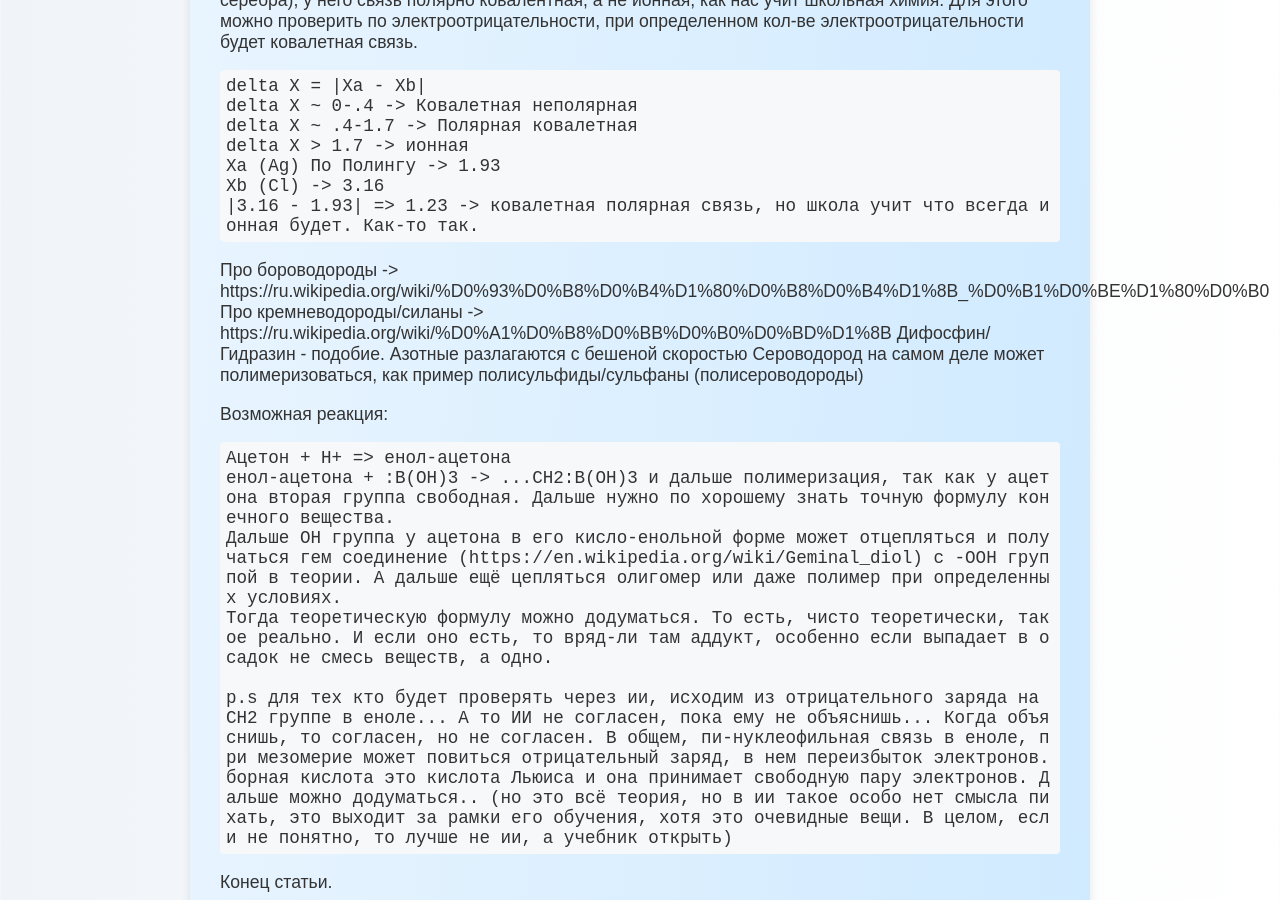
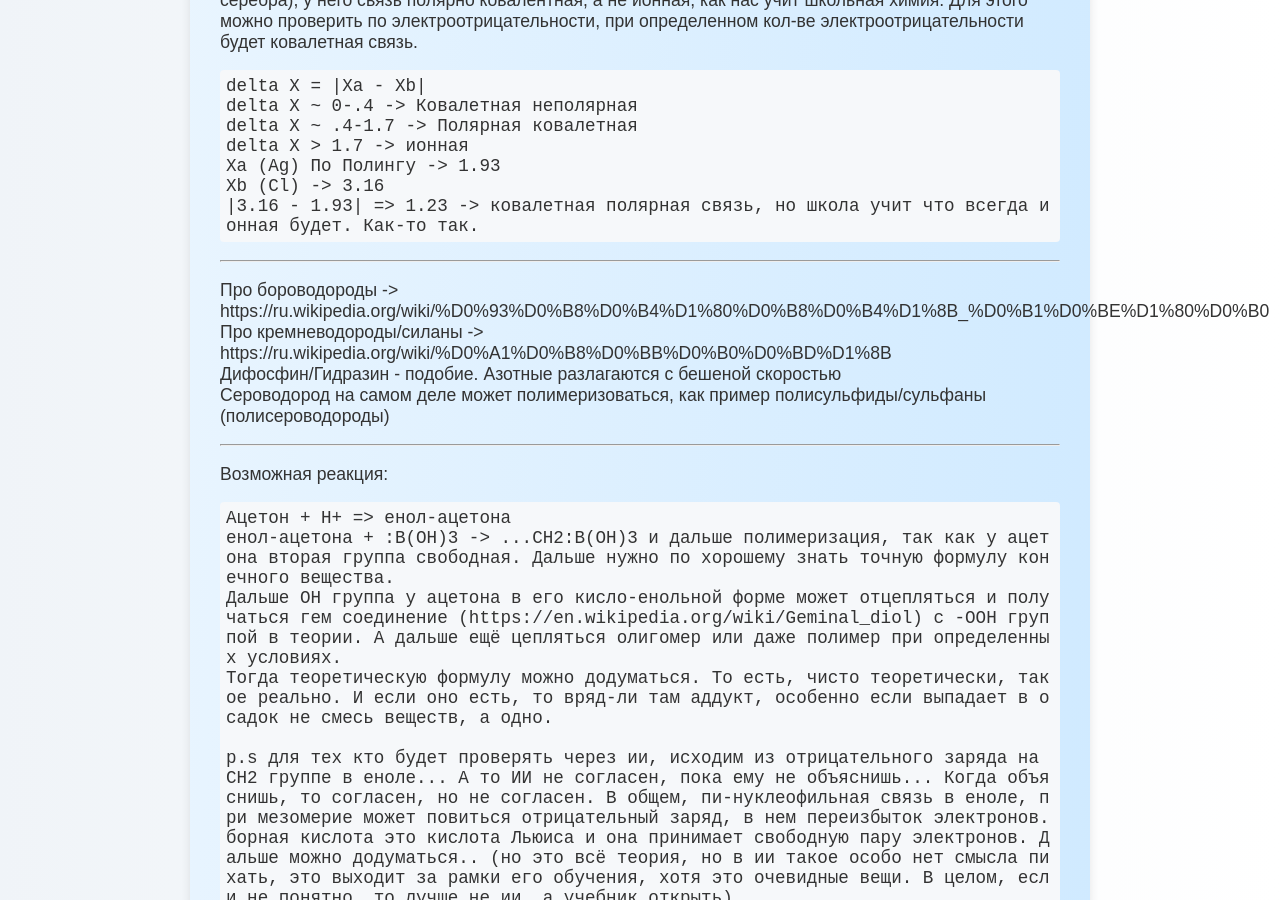
Before and after one commit to wipedlifepotato/wipedlifepotato.github.io, a Jekyll site: the page built from borat.md, in a window 1280 px wide and 900 px high, scrolled down 13905 px. Built offline with Jekyll 4.4.1, drawn with Linux system fonts in a browser that asks for light colours.

Commit message:
new lines

````diff
--- a/borat.md
+++ b/borat.md
@@ -153,12 +153,15 @@ Xa (Ag) По Полингу -> 1.93
 Xb (Cl) -> 3.16
 |3.16 - 1.93| => 1.23 -> ковалетная полярная связь, но школа учит что всегда ионная будет. Как-то так.
 ```
-
+<hr/>
 Про бороводороды -> https://ru.wikipedia.org/wiki/%D0%93%D0%B8%D0%B4%D1%80%D0%B8%D0%B4%D1%8B_%D0%B1%D0%BE%D1%80%D0%B0
+<br/>
 Про кремневодороды/силаны -> https://ru.wikipedia.org/wiki/%D0%A1%D0%B8%D0%BB%D0%B0%D0%BD%D1%8B
+<br/>
 Дифосфин/Гидразин - подобие. Азотные разлагаются с бешеной скоростью
+<br/>
 Сероводород на самом деле может полимеризоваться, как пример полисульфиды/сульфаны (полисероводороды)
-
+<hr/>
 Возможная реакция:
 ```
 Ацетон + H+ => енол-ацетона
````
